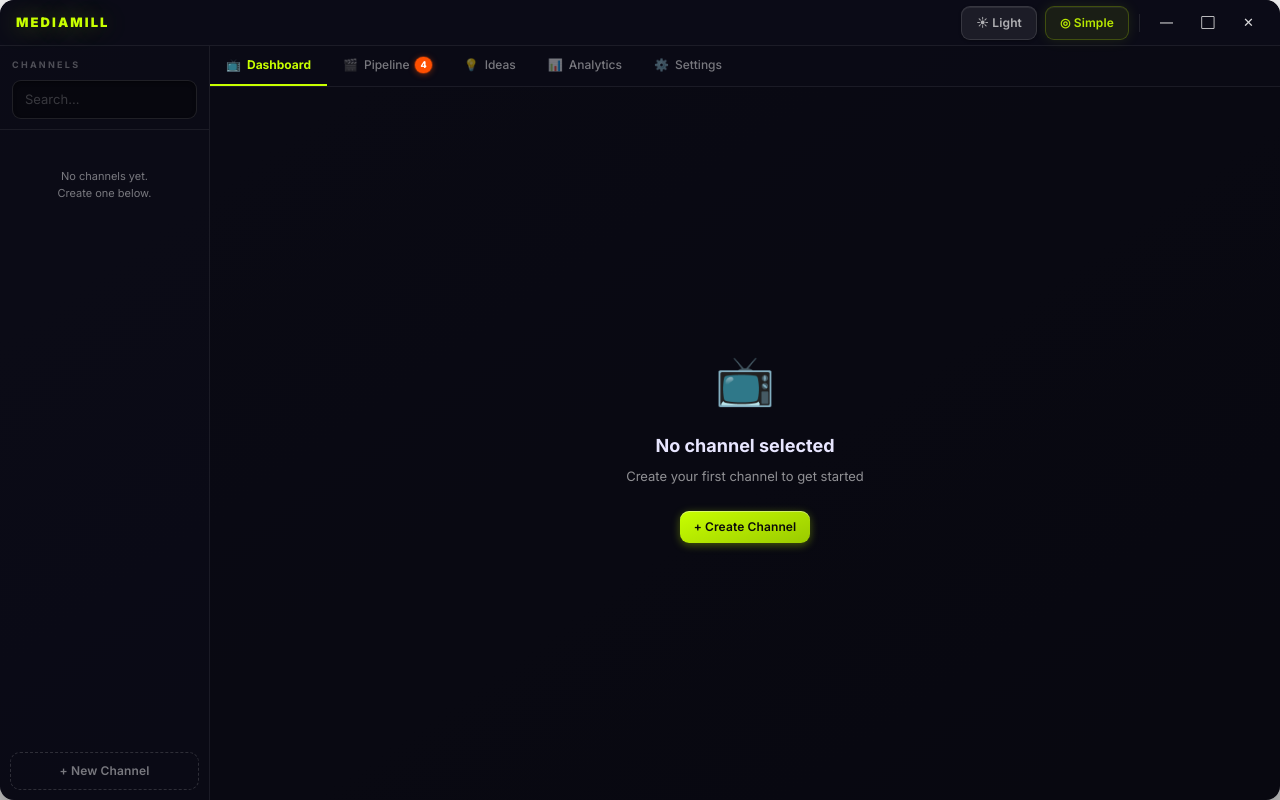
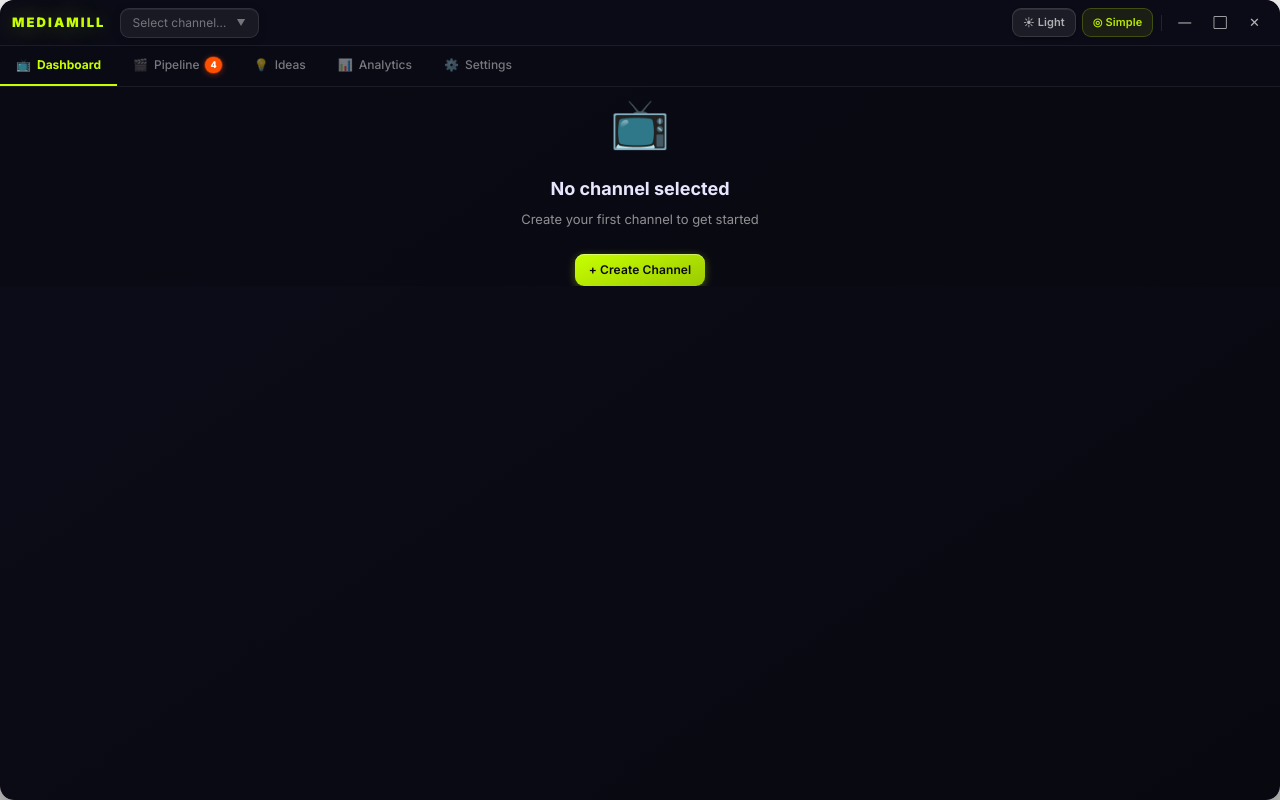
Before and after one commit to Bchilled/mediamill, a React (Vite) app: page / in a window 1280 px wide. Built offline with nearby package versions, Linux system fonts and the light colour scheme.

Commit message:
feat: remove sidebar, channel picker dropdown in title bar, full screen for content

```diff
--- a/src/App.jsx
+++ b/src/App.jsx
@@ -1,6 +1,5 @@
 import React from 'react';
 import TitleBar from './components/layout/TitleBar';
-import Sidebar from './components/layout/Sidebar';
 import MainPanel from './components/layout/MainPanel';
 import{AppProvider,useApp}from './context/AppContext';
 
@@ -15,10 +14,7 @@
       boxShadow:isDark?'0 32px 80px rgba(0,0,0,0.8),0 0 0 1px rgba(255,255,255,0.06)':'0 32px 80px rgba(0,0,0,0.2),0 0 0 1px rgba(0,0,0,0.08)',
     }}>
       <TitleBar/>
-      <div style={{display:'grid',gridTemplateColumns:'210px 1fr',flex:1,overflow:'hidden'}}>
-        <Sidebar/>
-        <MainPanel/>
-      </div>
+      <MainPanel/>
     </div>
   );
 }
--- a/src/components/layout/TitleBar.jsx
+++ b/src/components/layout/TitleBar.jsx
@@ -1,18 +1,103 @@
-import React from 'react';
+import React,{useState,useRef,useEffect}from 'react';
 import{useApp}from '../../context/AppContext';
 
+function ChannelDropdown({isDark,channels,activeChannel,setActiveChannel,setActiveView}){
+  const[open,setOpen]=useState(false);
+  const ref=useRef();
+  useEffect(()=>{
+    const h=(e)=>{if(ref.current&&!ref.current.contains(e.target))setOpen(false);};
+    document.addEventListener('mousedown',h);return()=>document.removeEventListener('mousedown',h);
+  },[]);
+
+  const text=isDark?'#E8E6FF':'#111122';
+  const muted=isDark?'rgba(255,255,255,0.4)':'rgba(0,0,20,0.45)';
+  const menuBg=isDark?'rgba(14,14,28,0.98)':'rgba(252,252,255,0.98)';
+  const menuBorder=isDark?'rgba(255,255,255,0.1)':'rgba(0,0,0,0.1)';
+  const hoverBg=isDark?'rgba(255,255,255,0.06)':'rgba(0,0,0,0.04)';
+  const accentColor=isDark?'#C8FF00':'#4400CC';
+
+  const PRESET_COLORS={short:'#C8FF00',mid:'#00C8FF',long:'#FF8040'};
+
+  return(
+    <div ref={ref} style={{position:'relative',WebkitAppRegion:'no-drag'}}>
+      <button onClick={()=>setOpen(o=>!o)}
+        style={{
+          display:'flex',alignItems:'center',gap:8,padding:'5px 12px',
+          background:isDark?'rgba(255,255,255,0.06)':'rgba(0,0,0,0.05)',
+          border:'1px solid '+(isDark?'rgba(255,255,255,0.1)':'rgba(0,0,0,0.1)'),
+          borderRadius:9,cursor:'pointer',
+          boxShadow:isDark?'inset 0 1px 0 rgba(255,255,255,0.06),0 2px 8px rgba(0,0,0,0.2)':'inset 0 1px 0 rgba(255,255,255,0.9),0 1px 4px rgba(0,0,0,0.06)',
+          transition:'all 0.12s ease',
+        }}
+        onMouseEnter={e=>{e.currentTarget.style.borderColor=accentColor+'60';}}
+        onMouseLeave={e=>{e.currentTarget.style.borderColor=isDark?'rgba(255,255,255,0.1)':'rgba(0,0,0,0.1)';}}>
+        {activeChannel?(
+          <>
+            <span style={{width:7,height:7,borderRadius:'50%',background:PRESET_COLORS[activeChannel.preset]||'#888',boxShadow:'0 0 6px '+(PRESET_COLORS[activeChannel.preset]||'#888'),flexShrink:0}}/>
+            <span style={{fontSize:12,fontWeight:600,color:text,maxWidth:160,overflow:'hidden',textOverflow:'ellipsis',whiteSpace:'nowrap'}}>{activeChannel.name}</span>
+          </>
+        ):(
+          <span style={{fontSize:12,color:muted}}>Select channel…</span>
+        )}
+        <span style={{fontSize:9,color:muted,marginLeft:2}}>{open?'▲':'▼'}</span>
+      </button>
+
+      {open&&(
+        <div style={{
+          position:'absolute',top:'calc(100% + 6px)',left:0,minWidth:220,zIndex:1000,
+          background:menuBg,border:'1px solid '+menuBorder,borderRadius:12,
+          boxShadow:'0 16px 48px rgba(0,0,0,0.4),0 4px 12px rgba(0,0,0,0.2)',
+          overflow:'hidden',
+        }}>
+          {channels.length===0&&(
+            <div style={{padding:'12px 16px',fontSize:12,color:muted}}>No channels yet</div>
+          )}
+          {channels.map(ch=>(
+            <div key={ch.id}
+              onClick={()=>{setActiveChannel(ch);setOpen(false);}}
+              style={{
+                display:'flex',alignItems:'center',gap:10,padding:'10px 14px',cursor:'pointer',
+                background:activeChannel?.id===ch.id?(isDark?'rgba(200,255,0,0.06)':'rgba(68,0,204,0.05)'):'transparent',
+                transition:'background 0.1s',
+              }}
+              onMouseEnter={e=>e.currentTarget.style.background=hoverBg}
+              onMouseLeave={e=>e.currentTarget.style.background=activeChannel?.id===ch.id?(isDark?'rgba(200,255,0,0.06)':'rgba(68,0,204,0.05)'):'transparent'}>
+              <span style={{width:7,height:7,borderRadius:'50%',flexShrink:0,background:PRESET_COLORS[ch.preset]||'#888',boxShadow:'0 0 6px '+(PRESET_COLORS[ch.preset]||'#888')}}/>
+              <div style={{flex:1,minWidth:0}}>
+                <div style={{fontSize:12,fontWeight:600,color:text,overflow:'hidden',textOverflow:'ellipsis',whiteSpace:'nowrap'}}>{ch.name}</div>
+                <div style={{fontSize:10,color:muted,textTransform:'capitalize'}}>{ch.preset}-form · {ch.auto_approve?'Auto':'Manual'}</div>
+              </div>
+              {activeChannel?.id===ch.id&&<span style={{fontSize:10,color:accentColor}}>✓</span>}
+            </div>
+          ))}
+          <div style={{borderTop:'1px solid '+menuBorder,padding:8}}>
+            <button onClick={()=>{setActiveView('new-channel');setOpen(false);}}
+              style={{
+                width:'100%',padding:'8px 10px',fontSize:11,fontWeight:600,
+                background:'transparent',border:'1px dashed '+(isDark?'rgba(255,255,255,0.15)':'rgba(0,0,0,0.15)'),
+                borderRadius:8,color:muted,cursor:'pointer',transition:'all 0.12s',
+              }}
+              onMouseEnter={e=>{e.currentTarget.style.borderColor=accentColor;e.currentTarget.style.color=accentColor;e.currentTarget.style.background=isDark?'rgba(200,255,0,0.04)':'rgba(68,0,204,0.04)';}}
+              onMouseLeave={e=>{e.currentTarget.style.borderColor=isDark?'rgba(255,255,255,0.15)':'rgba(0,0,0,0.15)';e.currentTarget.style.color=muted;e.currentTarget.style.background='transparent';}}>
+              + New Channel
+            </button>
+          </div>
+        </div>
+      )}
+    </div>
+  );
+}
+
 export default function TitleBar(){
-  const{mode,setMode,theme,setTheme}=useApp();
+  const{mode,setMode,theme,setTheme,channels,activeChannel,setActiveChannel,setActiveView}=useApp();
   const isDark=theme==='dark';
   const toggleMode=async()=>{const n=mode==='simple'?'advanced':'simple';setMode(n);try{await window.forge.updateSettings({mode:n});}catch(e){}};
   const toggleTheme=async()=>{const n=isDark?'light':'dark';setTheme(n);try{await window.forge.updateSettings({theme:n});}catch(e){}};
-
-  const txt=isDark?'rgba(255,255,255,0.85)':'rgba(0,0,0,0.75)';
-  const sub=isDark?'rgba(255,255,255,0.3)':'rgba(0,0,0,0.38)';
+  const txt=isDark?'rgba(255,255,255,0.7)':'rgba(0,0,0,0.6)';
 
   return(
     <div style={{
-      height:46,display:'flex',alignItems:'center',gap:12,padding:'0 16px',flexShrink:0,
+      height:46,display:'flex',alignItems:'center',gap:10,padding:'0 12px',flexShrink:0,
       background:isDark?'rgba(12,12,24,0.95)':'rgba(248,248,255,0.95)',
       backdropFilter:'blur(20px)',
       borderBottom:'1px solid '+(isDark?'rgba(255,255,255,0.07)':'rgba(0,0,0,0.09)'),
@@ -20,48 +105,36 @@
       userSelect:'none',WebkitAppRegion:'drag',
     }}>
 
-      {/* Brand — left */}
-      <div style={{display:'flex',alignItems:'center',gap:10}}>
-        <span style={{
-          fontWeight:900,fontSize:13,letterSpacing:'0.16em',textTransform:'uppercase',
-          color:isDark?'#C8FF00':'#4400CC',
-          textShadow:isDark?'0 0 24px rgba(200,255,0,0.4)':'none',
-        }}>MediaMill</span>
-        <span style={{fontSize:11,fontWeight:400,color:sub,display:'none'}} className="md:inline-block">
-          Human-directed or fully autonomous video production
-        </span>
-      </div>
+      {/* Brand */}
+      <span style={{fontWeight:900,fontSize:13,letterSpacing:'0.16em',textTransform:'uppercase',color:isDark?'#C8FF00':'#4400CC',textShadow:isDark?'0 0 24px rgba(200,255,0,0.4)':'none',marginRight:4}}>
+        MediaMill
+      </span>
 
-      {/* Controls — right, Windows order: theme | mode | min | max | close */}
-      <div style={{marginLeft:'auto',display:'flex',alignItems:'center',gap:8,WebkitAppRegion:'no-drag'}}>
+      {/* Channel picker */}
+      <ChannelDropdown isDark={isDark} channels={channels} activeChannel={activeChannel}
+        setActiveChannel={setActiveChannel} setActiveView={setActiveView}/>
 
-        <button onClick={toggleTheme} className={isDark?'btn btn-ghost':'btn btn-ghost-light'}
-          title={isDark?'Switch to Light Mode':'Switch to Dark Mode'}>
+      <div style={{flex:1}}/>
+
+      {/* Controls */}
+      <div style={{display:'flex',alignItems:'center',gap:6,WebkitAppRegion:'no-drag'}}>
+        <button onClick={toggleTheme} className={isDark?'btn btn-ghost':'btn btn-ghost-light'} style={{fontSize:11,padding:'5px 10px'}}>
           {isDark?'☀︎ Light':'◑ Dark'}
         </button>
-
-        <button onClick={toggleMode} className="btn" title={mode==='simple'?'Switch to Advanced Mode':'Switch to Simple Mode'}
-          style={mode==='advanced'
-            ?{background:'rgba(160,80,255,0.12)',color:'#B060FF',border:'1px solid rgba(160,80,255,0.28)',boxShadow:'0 0 14px rgba(160,80,255,0.18),inset 0 1px 0 rgba(255,255,255,0.06)'}
-            :{background:'rgba(200,255,0,0.08)',color:'#B8E800',border:'1px solid rgba(200,255,0,0.22)',boxShadow:'0 0 14px rgba(200,255,0,0.1),inset 0 1px 0 rgba(255,255,255,0.06)'}}>
+        <button onClick={toggleMode} className="btn" style={mode==='advanced'
+          ?{fontSize:11,padding:'5px 10px',background:'rgba(160,80,255,0.12)',color:'#B060FF',border:'1px solid rgba(160,80,255,0.28)',boxShadow:'0 0 14px rgba(160,80,255,0.18)'}
+          :{fontSize:11,padding:'5px 10px',background:'rgba(200,255,0,0.08)',color:'#B8E800',border:'1px solid rgba(200,255,0,0.22)'}}>
           {mode==='simple'?'◎ Simple':'⚡ Advanced'}
         </button>
-
-        <span style={{width:1,height:18,background:isDark?'rgba(255,255,255,0.1)':'rgba(0,0,0,0.1)',margin:'0 2px'}}/>
-
-        {/* Windows traffic lights: min, max, close — RIGHT side */}
+        <span style={{width:1,height:16,background:isDark?'rgba(255,255,255,0.1)':'rgba(0,0,0,0.1)',margin:'0 2px'}}/>
         {[
-          {icon:'—',tip:'Minimize',action:()=>window.forge?.minimize(),hover:'rgba(255,255,255,0.12)'},
-          {icon:'⬜',tip:'Maximize',action:()=>window.forge?.maximize(),hover:'rgba(255,255,255,0.12)'},
-          {icon:'✕',tip:'Close',action:()=>window.forge?.close(),hover:'rgba(232,17,35,0.9)',hoverTxt:'#fff'},
+          {icon:'—',tip:'Minimize',fn:()=>window.forge?.minimize()},
+          {icon:'⬜',tip:'Maximize',fn:()=>window.forge?.maximize()},
+          {icon:'✕',tip:'Close',fn:()=>window.forge?.close(),danger:true},
         ].map(b=>(
-          <button key={b.tip} title={b.tip} onClick={b.action}
-            className="btn" style={{
-              background:'transparent',color:txt,border:'none',
-              padding:'4px 10px',fontSize:b.icon==='⬜'?10:13,fontWeight:400,
-              boxShadow:'none',borderRadius:6,
-            }}
-            onMouseEnter={e=>{e.currentTarget.style.background=b.hover;if(b.hoverTxt)e.currentTarget.style.color=b.hoverTxt;}}
+          <button key={b.tip} title={b.tip} onClick={b.fn}
+            style={{background:'transparent',border:'none',cursor:'pointer',color:txt,padding:'4px 8px',fontSize:b.icon==='⬜'?10:13,borderRadius:6,transition:'all 0.1s'}}
+            onMouseEnter={e=>{e.currentTarget.style.background=b.danger?'rgba(232,17,35,0.9)':'rgba(255,255,255,0.1)';if(b.danger)e.currentTarget.style.color='#fff';}}
             onMouseLeave={e=>{e.currentTarget.style.background='transparent';e.currentTarget.style.color=txt;}}>
             {b.icon}
           </button>
```
